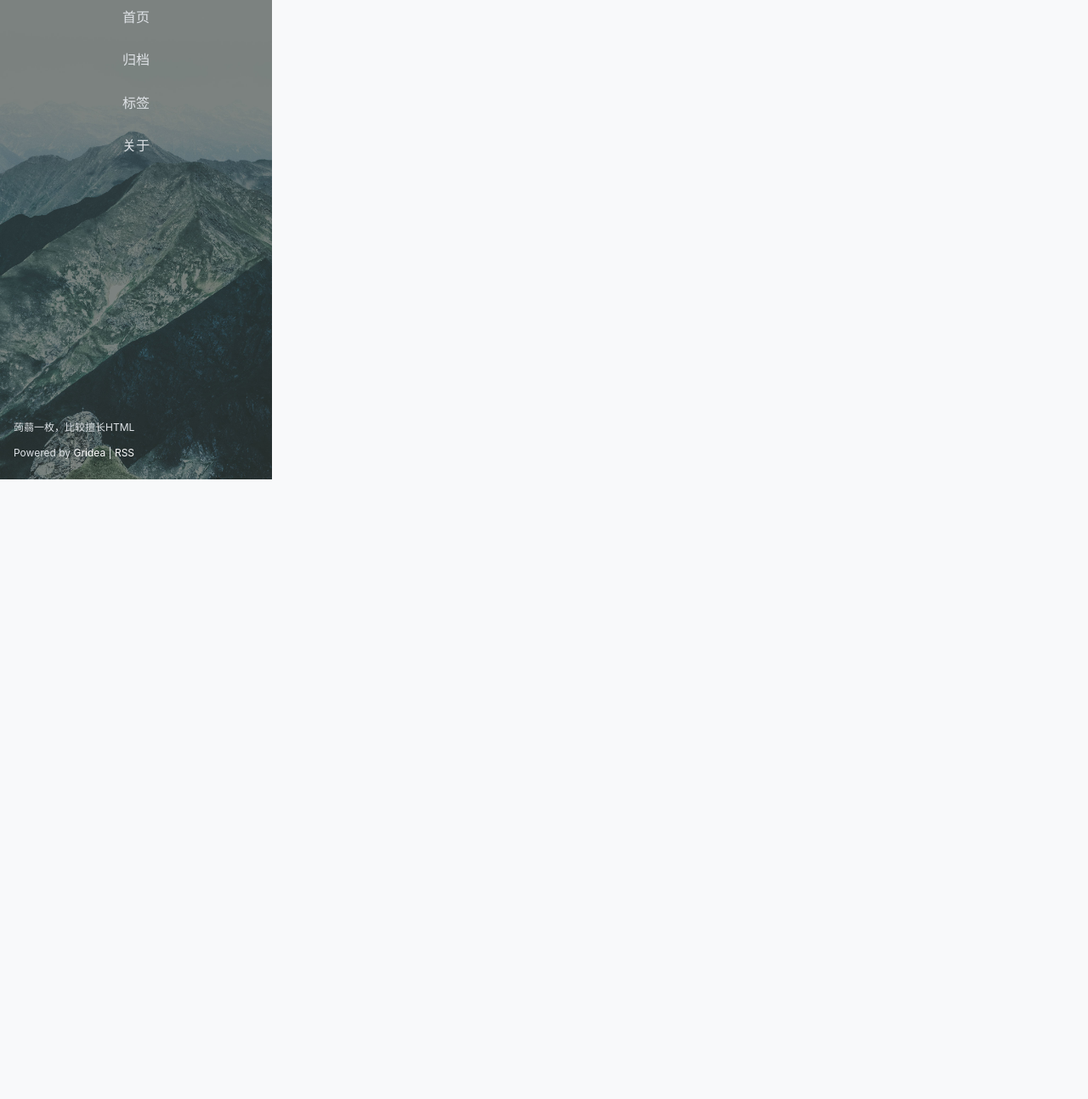
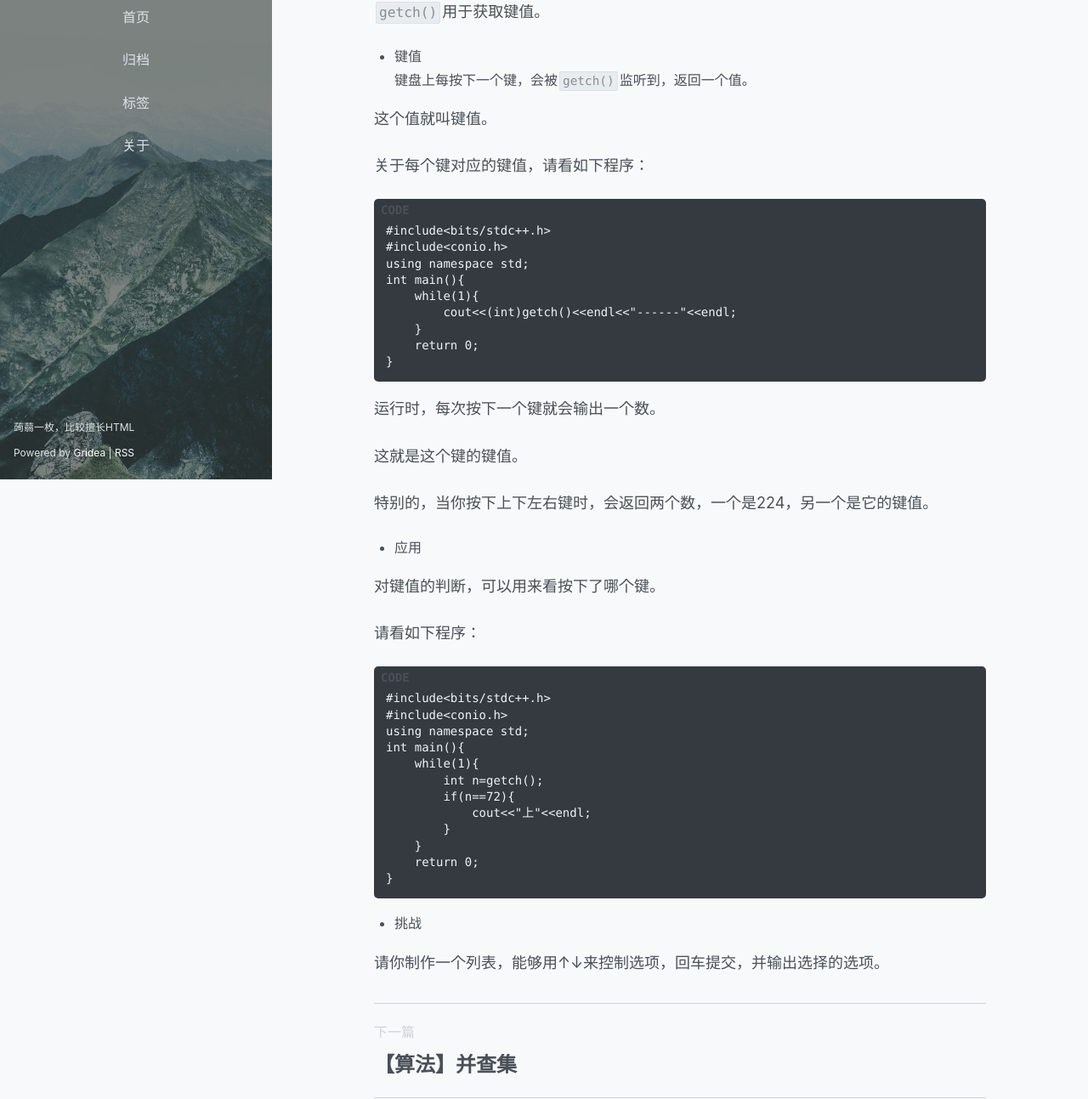
Before and after one commit to shao-qian/shao-qian.github.io, a plain HTML site: page post/han-shu-getchyu-jian-zhi/index.html in a window 1280 px wide. Shown: the part 236-1529 px from the top of the page at 85% size. Before the commit the page ends 800 px from the top, so only its background shows below. Drawn offline with nearby package versions, Linux system fonts and the light colour scheme.

Commit message:
update from gridea: 2020-02-27 18:17:18

```diff
--- a/tags/index.html
+++ b/post/han-shu-getchyu-jian-zhi/index.html
@@ -3,12 +3,12 @@
   <head>
     <meta charset="utf-8" >
 
-<title>标签列表 | 韶浅 的 Blog</title>
+<title>【函数】getch()与键值 | 韶浅 的 Blog</title>
 
 <meta name="viewport" content="width=device-width, initial-scale=1, maximum-scale=1, user-scalable=no">
 
 <link rel="stylesheet" href="https://use.fontawesome.com/releases/v5.7.2/css/all.css" integrity="sha384-fnmOCqbTlWIlj8LyTjo7mOUStjsKC4pOpQbqyi7RrhN7udi9RwhKkMHpvLbHG9Sr" crossorigin="anonymous">
-<link rel="shortcut icon" href="https://shao-qian.github.io/favicon.ico?v=1582798478767">
+<link rel="shortcut icon" href="https://shao-qian.github.io/favicon.ico?v=1582798624616">
 <link rel="stylesheet" href="https://shao-qian.github.io/styles/main.css">
 
 
@@ -18,7 +18,17 @@
 
 
 
-    <meta name="description" content="蒟蒻一枚，比较擅长HTML">
+    <meta name="description" content="
+getch()
+getch()在conio.h库内,使用时请在头文件加上#include&lt;conio.h&gt;
+
+getch()用于获取键值。
+
+键值
+键盘上每按下一个键，会被getch()监听到，返回一个值。
+
+这个值就叫键值。..." />
+    <meta name="keywords" content="" />
   </head>
   <body>
     <div id="app" class="main">
@@ -27,7 +37,7 @@
   <div class="top-container" data-aos="fade-right">
     <div class="top-header-container">
       <a class="site-title-container" href="https://shao-qian.github.io">
-        <img src="https://shao-qian.github.io/images/avatar.png?v=1582798478767" class="site-logo">
+        <img src="https://shao-qian.github.io/images/avatar.png?v=1582798624616" class="site-logo">
         <h1 class="site-title">韶浅 的 Blog</h1>
       </a>
       <div class="menu-btn" @click="menuVisible = !menuVisible">
@@ -88,12 +98,75 @@
 
       <div class="main-container">
         <div class="content-container" data-aos="fade-up">
-          <h2 class="tag-list-title">标签列表</h2>
-          <div class="tags-container">
+          <div class="post-detail">
+            <h2 class="post-title">【函数】getch()与键值</h2>
+            <div class="post-date">2020-02-27</div>
 
-              <a class="tag" href="https://shao-qian.github.io/tag/8h4dkHU1B/">并查集</a>
+            <div class="post-content" v-pre>
+              <ul>
+<li>getch()<br>
+<code>getch()</code>在<code>conio.h</code>库内,使用时请在头文件加上<code>#include&lt;conio.h&gt;</code></li>
+</ul>
+<p><code>getch()</code>用于获取键值。</p>
+<ul>
+<li>键值<br>
+键盘上每按下一个键，会被<code>getch()</code>监听到，返回一个值。</li>
+</ul>
+<p>这个值就叫键值。</p>
+<p>关于每个键对应的键值，请看如下程序：</p>
+<pre><code class="language-cpp">#include&lt;bits/stdc++.h&gt;
+#include&lt;conio.h&gt;
+using namespace std;
+int main(){
+    while(1){
+        cout&lt;&lt;(int)getch()&lt;&lt;endl&lt;&lt;&quot;------&quot;&lt;&lt;endl;
+    }
+    return 0;
+}
+</code></pre>
+<p>运行时，每次按下一个键就会输出一个数。</p>
+<p>这就是这个键的键值。</p>
+<p>特别的，当你按下上下左右键时，会返回两个数，一个是224，另一个是它的键值。</p>
+<ul>
+<li>应用</li>
+</ul>
+<p>对键值的判断，可以用来看按下了哪个键。</p>
+<p>请看如下程序：</p>
+<pre><code class="language-cpp">#include&lt;bits/stdc++.h&gt;
+#include&lt;conio.h&gt;
+using namespace std;
+int main(){
+    while(1){
+        int n=getch();
+        if(n==72){
+            cout&lt;&lt;&quot;上&quot;&lt;&lt;endl;
+        }
+    }
+    return 0;
+}
+</code></pre>
+<ul>
+<li>挑战</li>
+</ul>
+<p>请你制作一个列表，能够用↑↓来控制选项，回车提交，并输出选择的选项。</p>
+
+            </div>
+
+
+              <div class="next-post">
+                <div class="next">下一篇</div>
+                <a href="https://shao-qian.github.io/post/suan-fa-bing-cha-ji/">
+                  <h3 class="post-title">
+                    【算法】并查集
+                  </h3>
+                </a>
+              </div>
+
+
+
 
           </div>
+
         </div>
       </div>
     </div>
```
Also changed, not shown: archives/index.html (+12 -2 lines), atom.xml (+55 -1 lines), index.html (+17 -2 lines), post/about/index.html (+2 -2 lines), post/suan-fa-bing-cha-ji/index.html (+2 -2 lines), tag/8h4dkHU1B/index.html (+2 -2 lines).
